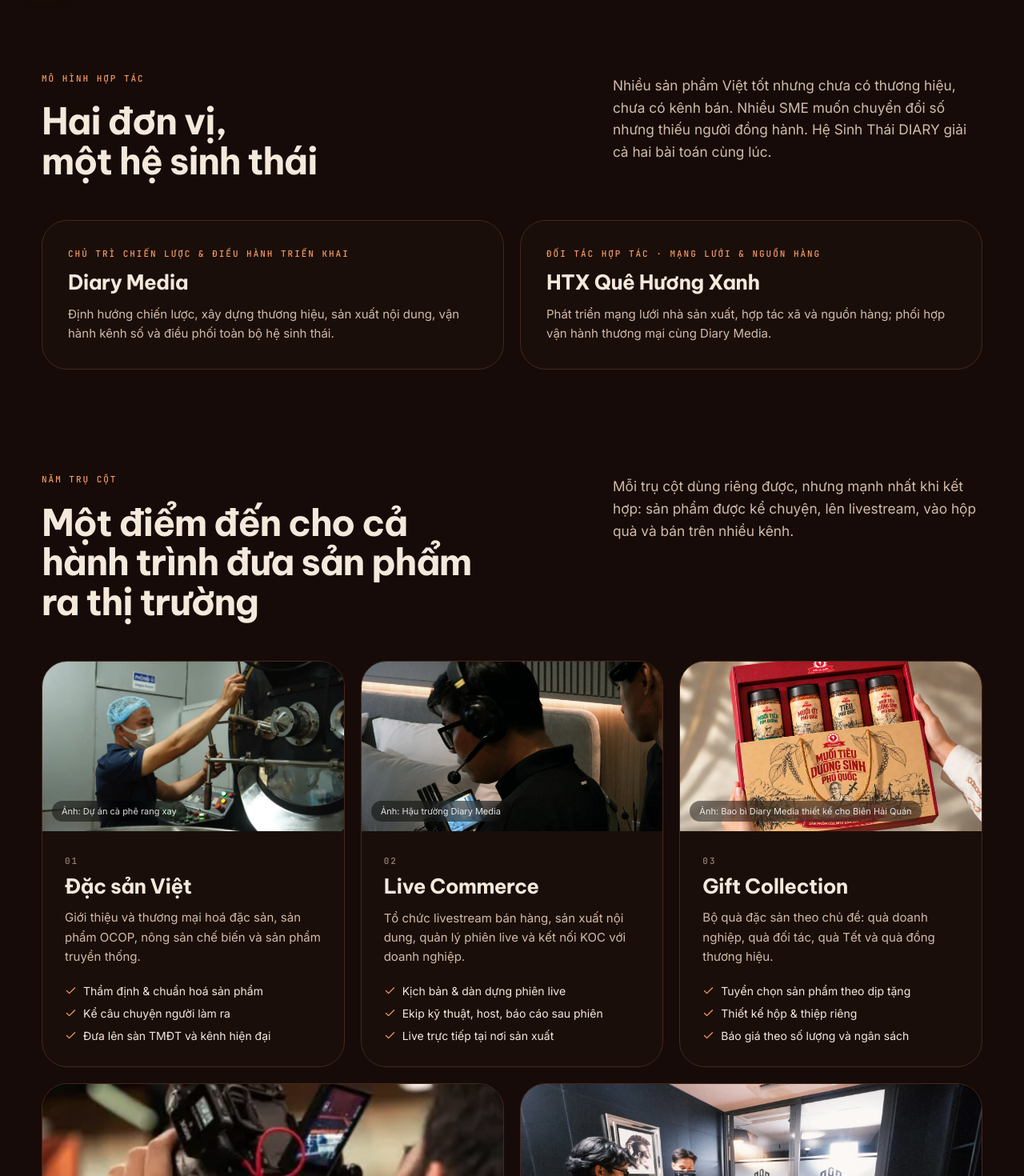
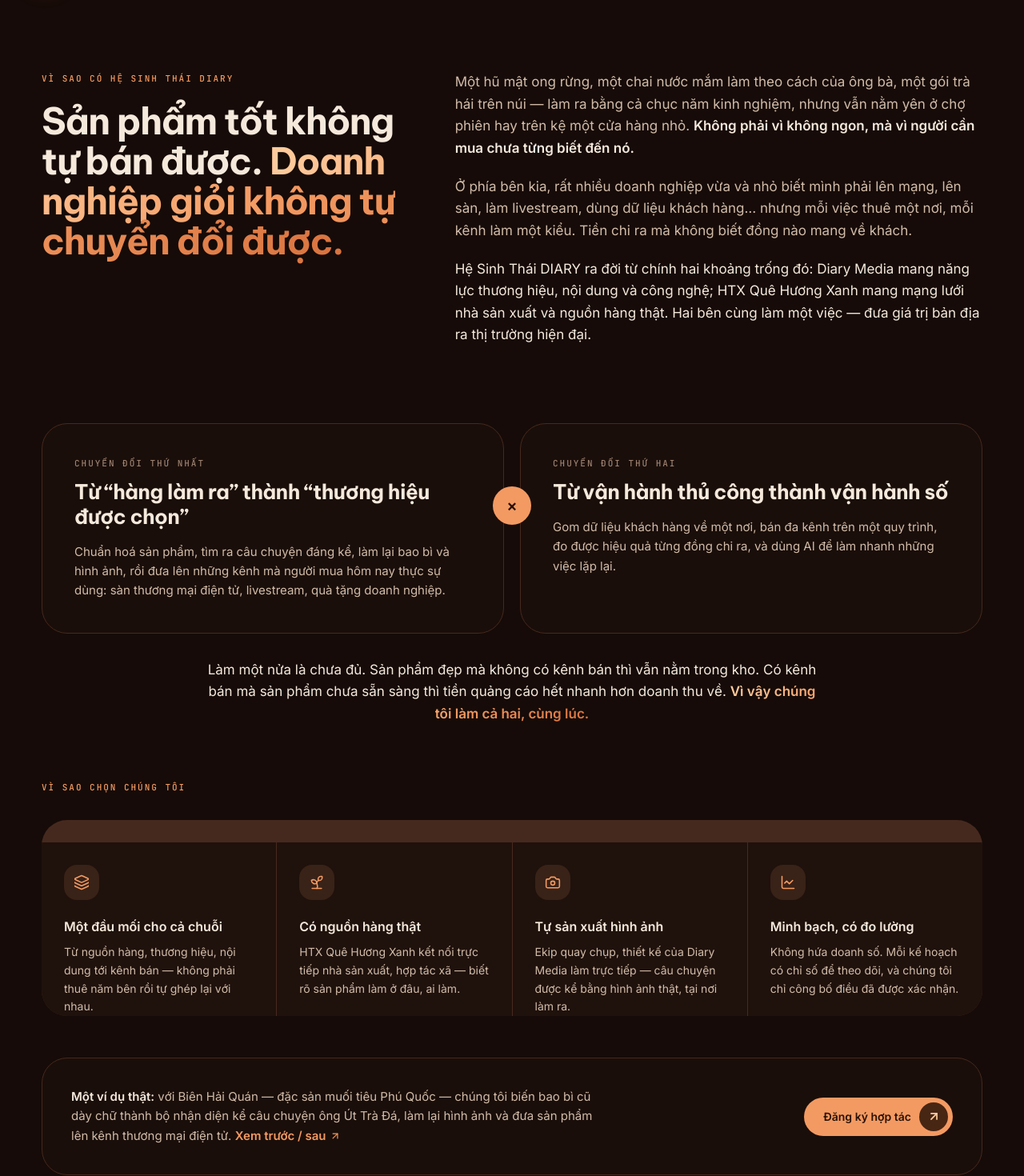
Before and after one commit to Diarymedia13-web/Diarymedia, a Next.js app: page /he-sinh-thai in a window 1280 px wide. Shown: the part 800-2270 px from the top of the page at 80% size. Built offline with nearby package versions, Linux system fonts and the light colour scheme; no server answers.

Commit message:
Thêm đoạn giới thiệu câu chuyện, chuyển đổi kép và lý do chọn vào Hệ Sinh Thái DIARY
Co-Authored-By: Claude Opus 5.5 <noreply@anthropic.com>

```diff
--- a/src/app/he-sinh-thai/page.tsx
+++ b/src/app/he-sinh-thai/page.tsx
@@ -6,6 +6,7 @@ import { ecosystem, pillars, processSteps, publishedProducts, roles } from "@/li
 import { ButtonLink, Container, SectionHead, SectionLabel, cx } from "@/components/ui";
 import { PageHero } from "@/components/blocks";
 import EcosystemLeadForm from "@/components/he-sinh-thai/lead-form";
+import StoryIntro from "@/components/he-sinh-thai/story-intro";
 
 const description =
   "Hệ Sinh Thái DIARY — hợp tác giữa Diary Media và HTX Quê Hương Xanh: kết nối nhà sản xuất, thương mại hoá đặc sản Việt, livestream bán hàng, quà tặng doanh nghiệp, đào tạo KOC và giải pháp chuyển đổi số cho SME.";
@@ -76,6 +77,8 @@ export default function EcosystemPage() {
         viewfinder
       />
 
+      <StoryIntro />
+
       {/* ================= ĐỐI TÁC HỢP TÁC ================= */}
       <Container className="mt-24 sm:mt-32">
         <SectionHead
@@ -87,7 +90,7 @@ export default function EcosystemPage() {
               một hệ sinh thái
             </>
           }
-          lead="Nhiều sản phẩm Việt tốt nhưng chưa có thương hiệu, chưa có kênh bán. Nhiều SME muốn chuyển đổi số nhưng thiếu người đồng hành. Hệ Sinh Thái DIARY giải cả hai bài toán cùng lúc."
+          lead="Mỗi bên giữ một phần việc mình làm tốt nhất, cùng phối hợp vận hành một hệ sinh thái."
         />
         <div className="mt-12 grid gap-5 md:grid-cols-2">
           {roles.map((r) => (
--- /dev/null
+++ b/src/components/he-sinh-thai/story-intro.tsx
@@ -0,0 +1,132 @@
+import Link from "next/link";
+import { ArrowUpRight, Camera, Layers, LineChart, Sprout } from "lucide-react";
+import { ButtonLink, Container, SectionLabel } from "../ui";
+
+/**
+ * Đoạn giới thiệu đầu trang Hệ Sinh Thái DIARY: câu chuyện → chuyển đổi kép
+ * là gì, vì sao quan trọng → vì sao chọn chúng tôi. Bằng chứng duy nhất được
+ * nêu là dự án Biên Hải Quán có thật; không dùng số liệu chưa kiểm chứng.
+ */
+const reasons = [
+  {
+    icon: Layers,
+    title: "Một đầu mối cho cả chuỗi",
+    body: "Từ nguồn hàng, thương hiệu, nội dung tới kênh bán — không phải thuê năm bên rồi tự ghép lại với nhau.",
+  },
+  {
+    icon: Sprout,
+    title: "Có nguồn hàng thật",
+    body: "HTX Quê Hương Xanh kết nối trực tiếp nhà sản xuất, hợp tác xã — biết rõ sản phẩm làm ở đâu, ai làm.",
+  },
+  {
+    icon: Camera,
+    title: "Tự sản xuất hình ảnh",
+    body: "Ekip quay chụp, thiết kế của Diary Media làm trực tiếp — câu chuyện được kể bằng hình ảnh thật, tại nơi làm ra.",
+  },
+  {
+    icon: LineChart,
+    title: "Minh bạch, có đo lường",
+    body: "Không hứa doanh số. Mỗi kế hoạch có chỉ số để theo dõi, và chúng tôi chỉ công bố điều đã được xác nhận.",
+  },
+];
+
+export default function StoryIntro() {
+  return (
+    <section aria-labelledby="cau-chuyen-title">
+      {/* ---------- Câu chuyện ---------- */}
+      <Container className="mt-24 sm:mt-32">
+        <div className="grid gap-10 lg:grid-cols-12 lg:gap-16">
+          <div className="lg:col-span-5" data-reveal>
+            <SectionLabel>Vì sao có Hệ Sinh Thái DIARY</SectionLabel>
+            <h2 id="cau-chuyen-title" className="t-h2 mt-5">
+              Sản phẩm tốt không tự bán được.
+              <span className="text-gradient-brand"> Doanh nghiệp giỏi không tự chuyển đổi được.</span>
+            </h2>
+          </div>
+          <div className="flex flex-col gap-5 text-[17px] leading-relaxed text-fg-muted lg:col-span-7" data-reveal>
+            <p>
+              Một hũ mật ong rừng, một chai nước mắm làm theo cách của ông bà, một gói trà hái trên núi — làm ra bằng
+              cả chục năm kinh nghiệm, nhưng vẫn nằm yên ở chợ phiên hay trên kệ một cửa hàng nhỏ.{" "}
+              <strong className="font-semibold text-fg">Không phải vì không ngon, mà vì người cần mua chưa từng biết đến nó.</strong>
+            </p>
+            <p>
+              Ở phía bên kia, rất nhiều doanh nghiệp vừa và nhỏ biết mình phải lên mạng, lên sàn, làm livestream, dùng
+              dữ liệu khách hàng… nhưng mỗi việc thuê một nơi, mỗi kênh làm một kiểu. Tiền chi ra mà không biết đồng
+              nào mang về khách.
+            </p>
+            <p className="text-fg">
+              Hệ Sinh Thái DIARY ra đời từ chính hai khoảng trống đó: Diary Media mang năng lực thương hiệu, nội dung và
+              công nghệ; HTX Quê Hương Xanh mang mạng lưới nhà sản xuất và nguồn hàng thật. Hai bên cùng làm một việc —
+              đưa giá trị bản địa ra thị trường hiện đại.
+            </p>
+          </div>
+        </div>
+      </Container>
+
+      {/* ---------- Chuyển đổi kép ---------- */}
+      <Container className="mt-20 sm:mt-24">
+        <div className="relative grid gap-5 md:grid-cols-2">
+          <article className="rounded-block border border-line bg-ink-2/60 p-8 sm:p-10" data-reveal data-reveal-group="dual">
+            <SectionLabel tone="dim">Chuyển đổi thứ nhất</SectionLabel>
+            <h3 className="t-h3 mt-3 text-fg">Từ “hàng làm ra” thành “thương hiệu được chọn”</h3>
+            <p className="mt-4 text-[15px] leading-relaxed text-fg-muted">
+              Chuẩn hoá sản phẩm, tìm ra câu chuyện đáng kể, làm lại bao bì và hình ảnh, rồi đưa lên những kênh mà người
+              mua hôm nay thực sự dùng: sàn thương mại điện tử, livestream, quà tặng doanh nghiệp.
+            </p>
+          </article>
+          <span
+            aria-hidden
+            className="absolute left-1/2 top-1/2 z-10 hidden size-12 -translate-x-1/2 -translate-y-1/2 items-center justify-center rounded-full bg-brand text-xl font-bold text-brand-ink md:flex"
+          >
+            ×
+          </span>
+          <article className="rounded-block border border-line bg-ink-2/60 p-8 sm:p-10" data-reveal data-reveal-group="dual">
+            <SectionLabel tone="dim">Chuyển đổi thứ hai</SectionLabel>
+            <h3 className="t-h3 mt-3 text-fg">Từ vận hành thủ công thành vận hành số</h3>
+            <p className="mt-4 text-[15px] leading-relaxed text-fg-muted">
+              Gom dữ liệu khách hàng về một nơi, bán đa kênh trên một quy trình, đo được hiệu quả từng đồng chi ra, và
+              dùng AI để làm nhanh những việc lặp lại.
+            </p>
+          </article>
+        </div>
+        <p className="mx-auto mt-8 max-w-3xl text-center text-[17px] leading-relaxed text-fg" data-reveal>
+          Làm một nửa là chưa đủ. Sản phẩm đẹp mà không có kênh bán thì vẫn nằm trong kho. Có kênh bán mà sản phẩm chưa
+          sẵn sàng thì tiền quảng cáo hết nhanh hơn doanh thu về.{" "}
+          <span className="text-gradient-brand font-semibold">Vì vậy chúng tôi làm cả hai, cùng lúc.</span>
+        </p>
+      </Container>
+
+      {/* ---------- Vì sao chọn chúng tôi ---------- */}
+      <Container className="mt-20 sm:mt-24">
+        <SectionLabel>Vì sao chọn chúng tôi</SectionLabel>
+        <div className="mt-8 grid gap-px overflow-hidden rounded-block bg-line sm:grid-cols-2 lg:grid-cols-4">
+          {reasons.map(({ icon: Icon, title, body }) => (
+            <div key={title} className="bg-ink-2 p-7" data-reveal data-reveal-group="reasons">
+              <span className="flex size-11 items-center justify-center rounded-2xl bg-brand/12 text-brand">
+                <Icon size={20} strokeWidth={1.9} aria-hidden />
+              </span>
+              <h3 className="mt-5 font-bold text-fg">{title}</h3>
+              <p className="mt-2 text-sm leading-relaxed text-fg-muted">{body}</p>
+            </div>
+          ))}
+        </div>
+
+        <div className="mt-6 flex flex-col gap-6 rounded-block border border-line bg-ink-2/60 p-7 sm:p-9 lg:flex-row lg:items-center lg:justify-between" data-reveal>
+          <p className="max-w-2xl text-[15px] leading-relaxed text-fg-muted">
+            <span className="font-semibold text-fg">Một ví dụ thật:</span> với Biên Hải Quán — đặc sản muối tiêu Phú Quốc —
+            chúng tôi biến bao bì cũ dày chữ thành bộ nhận diện kể câu chuyện ông Út Trà Đá, làm lại hình ảnh và đưa sản
+            phẩm lên kênh thương mại điện tử.{" "}
+            <Link href="/du-an/" className="inline-flex items-center gap-1 font-semibold text-brand underline-offset-4 hover:underline">
+              Xem trước / sau <ArrowUpRight size={14} aria-hidden />
+            </Link>
+          </p>
+          <div className="shrink-0">
+            <ButtonLink href="#dang-ky" variant="solid">
+              Đăng ký hợp tác
+            </ButtonLink>
+          </div>
+        </div>
+      </Container>
+    </section>
+  );
+}
```
